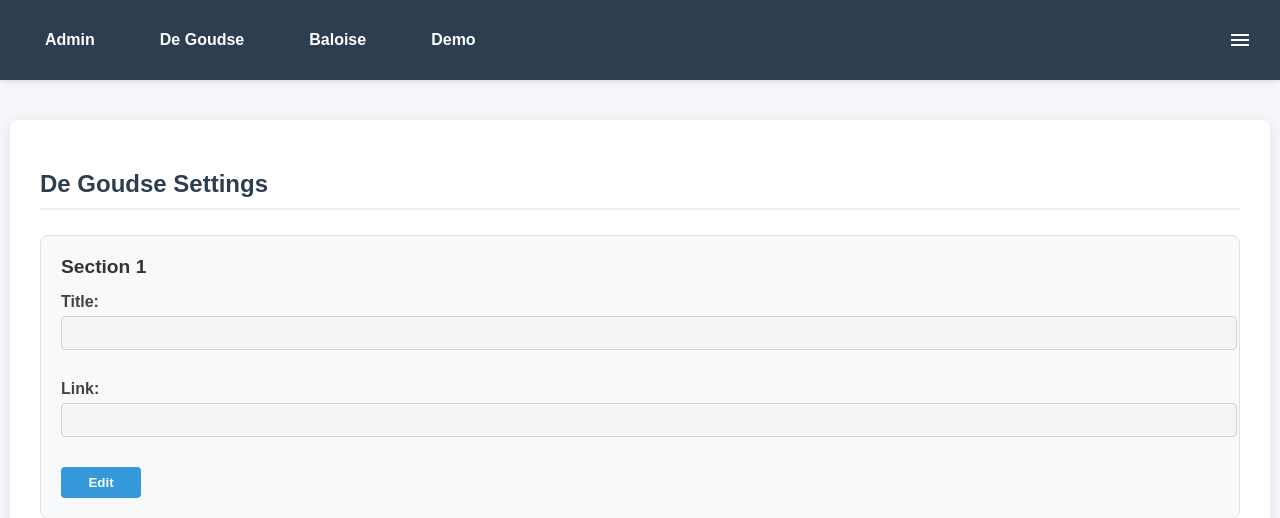
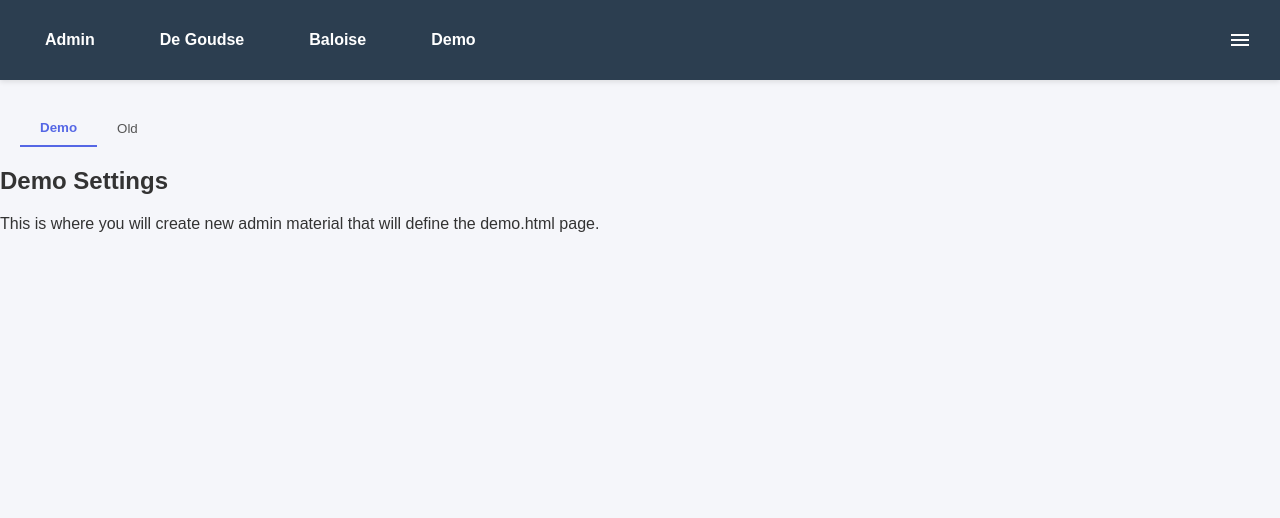
Before and after one commit to Friestyler/QollabiSmartPoC, a Flask app: page / in a window 1280 px wide. Shown: the top 518 px of the page. After the commit the page ends 232 px from the top, so only its background shows below. Run offline with Flask 3, Linux system fonts and the light colour scheme; data that the repository does not hold is empty; some libraries are stand-ins or nearby versions.

Commit message:
admin updated

```diff
--- a/templates/admin.html
+++ b/templates/admin.html
@@ -8,6 +8,33 @@
     <!-- Quill CSS and JS only on admin page -->
     <link href="https://cdn.quilljs.com/1.3.6/quill.snow.css" rel="stylesheet">
     <script src="https://cdn.quilljs.com/1.3.6/quill.js"></script>
+    <style>
+        .q-tabs {
+            display: flex;
+            margin-bottom: 10px;
+            margin-left: 20px;
+        }
+        .q-tab {
+            padding: 10px 20px;
+            cursor: pointer;
+            color: #555;
+            border: none;
+            background: none;
+            outline: none;
+            font-weight: normal;
+        }
+        .q-tab-active {
+            color: #5567E5;
+            font-weight: bold;
+            border-bottom: 2px solid #5567E5; /* Active tab underline */
+        }
+        .tab-content {
+            display: none; /* Hide all tab content by default */
+        }
+        .tab-content.active {
+            display: block; /* Show active tab content */
+        }
+    </style>
 </head>
 <body>
     <nav>
@@ -27,7 +54,21 @@
     </nav>
 
     <div class="admin-container">
-        <!-- De Goudse Section -->
+        <!-- Tabs Section -->
+        <div class="q-tabs">
+            <button class="q-tab q-tab-active" onclick="showTab('demo')">Demo</button>
+            <button class="q-tab" onclick="showTab('old')">Old</button>
+        </div>
+
+        <!-- Demo Tab Content -->
+        <div id="demo" class="tab-content active">
+            <h2>Demo Settings</h2>
+            <p>This is where you will create new admin material that will define the demo.html page.</p>
+            <!-- Add your demo content here -->
+        </div>
+
+        <!-- Old Tab Content -->
+        <div id="old" class="tab-content">
             <div class="section">
                 <h2>De Goudse Settings</h2>
                 <form id="degoudse-form">
@@ -99,8 +140,26 @@
                 </form>
             </div>
         </div>
+    </div>
 
     <!-- Your custom JS -->
     <script src="{{ url_for('static', filename='js/main.js') }}"></script>
+    <script>
+        function showTab(tabName) {
+            const tabs = document.querySelectorAll('.tab-content');
+            const tabItems = document.querySelectorAll('.q-tab');
+
+            tabs.forEach(tab => {
+                tab.classList.remove('active'); // Hide all tabs
+            });
+
+            tabItems.forEach(item => {
+                item.classList.remove('q-tab-active'); // Remove active class from all tabs
+            });
+
+            document.getElementById(tabName).classList.add('active'); // Show the selected tab
+            document.querySelector(`.q-tab[onclick="showTab('${tabName}')"]`).classList.add('q-tab-active'); // Set the clicked tab as active
+        }
+    </script>
 </body>
 </html>
```
Lines whose indentation alone changed are shown as unchanged.
